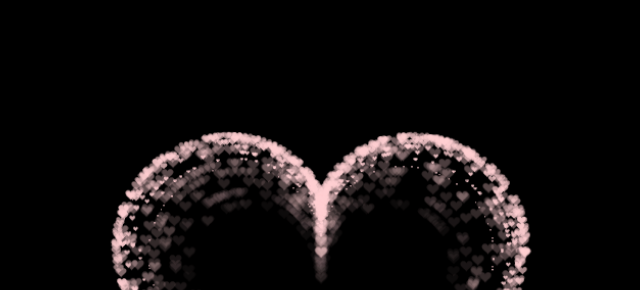
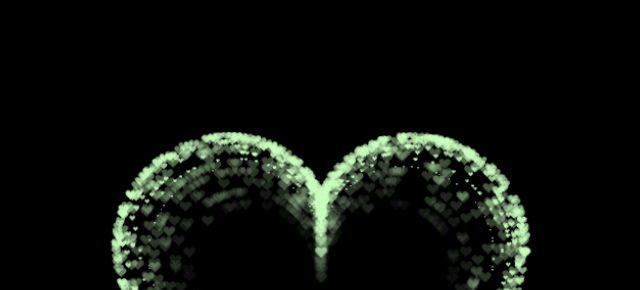
Before and after one commit to buuduc/heart-beat-tp, a plain HTML site: page index.html in a window 1280 px wide. Shown: the part 77-367 px from the top of the page, without its empty margins (319-959 px from the left). Drawn offline with nearby package versions, Linux system fonts and the light colour scheme; animation ran at ten frames a second.

Commit message:
NEW: update color and update messages

```diff
--- a/index.html
+++ b/index.html
@@ -236,7 +236,14 @@ var ParticlePool = (function() {
  */
 
 (function(canvas) {
-  var colorList = ['#FF5CA4','#fbf8ccff', '#fde4cfff', '#ffcfd2ff', '#f1c0e8ff', '#cfbaf0ff', '#a3c4f3ff', '#90dbf4ff', '#8eecf5ff', '#98f5e1ff', '#b9fbc0ff',]
+
+  var colorList = ['#ffadadff', '#ffd6a5ff', '#fdffb6ff', '#caffbfff', '#9bf6ffff', '#a0c4ffff', '#bdb2ffff', '#ffc6ffff', '#fffffcff',]
+
+  // var colorList =['#ff0a54ff', '#ff477eff', '#ff5c8aff', '#ff7096ff', '#ff85a1ff', '#ff99acff', '#fbb1bdff', '#f9bec7ff', '#f7cad0ff', '#fae0e4ff']
+
+  // var colorList = ['#fbf8ccff', '#fde4cfff', '#ffcfd2ff', '#f1c0e8ff', '#cfbaf0ff', '#a3c4f3ff', '#90dbf4ff', '#8eecf5ff', '#98f5e1ff', '#b9fbc0ff',]
+
+  // var colorList = ['#FF5CA4','#fbf8ccff', '#fde4cfff', '#ffcfd2ff', '#f1c0e8ff', '#cfbaf0ff', '#a3c4f3ff', '#90dbf4ff', '#8eecf5ff', '#98f5e1ff', '#b9fbc0ff',]
   var context = canvas.getContext('2d'),
       particles = new ParticlePool(settings.particles.length),
       particleRate = settings.particles.length / settings.particles.duration, // particles/sec
@@ -347,9 +354,9 @@ var ParticlePool = (function() {
         align-items: center;
         justify-content: center;
         margin-bottom: 5px;
-        text-align: center;">For my love !</div>
+        text-align: center;">For my love!</div>
   <script>
-    const text = ["Gửi Trúc Phương!", "Cảm Ơn Em", "Đã Bên Anh", "Và Luôn...", "Lắng Nghe" ,"San Sẻ", "Giúp Đỡ", "Luôn Bên Anh Nhé", "I Love You ! "];
+      const text = ["Truc Phuong !", "Thank you!", "Always beside me", "And always...", "Listening", "Helping", "Sharing", "Always be with me", "I love you ! ", "With all my love!", 'Thanks for all!','' ];
     var counter = 0;
     var elem = $("#text-desc");
     setInterval(change, 3000);
```
